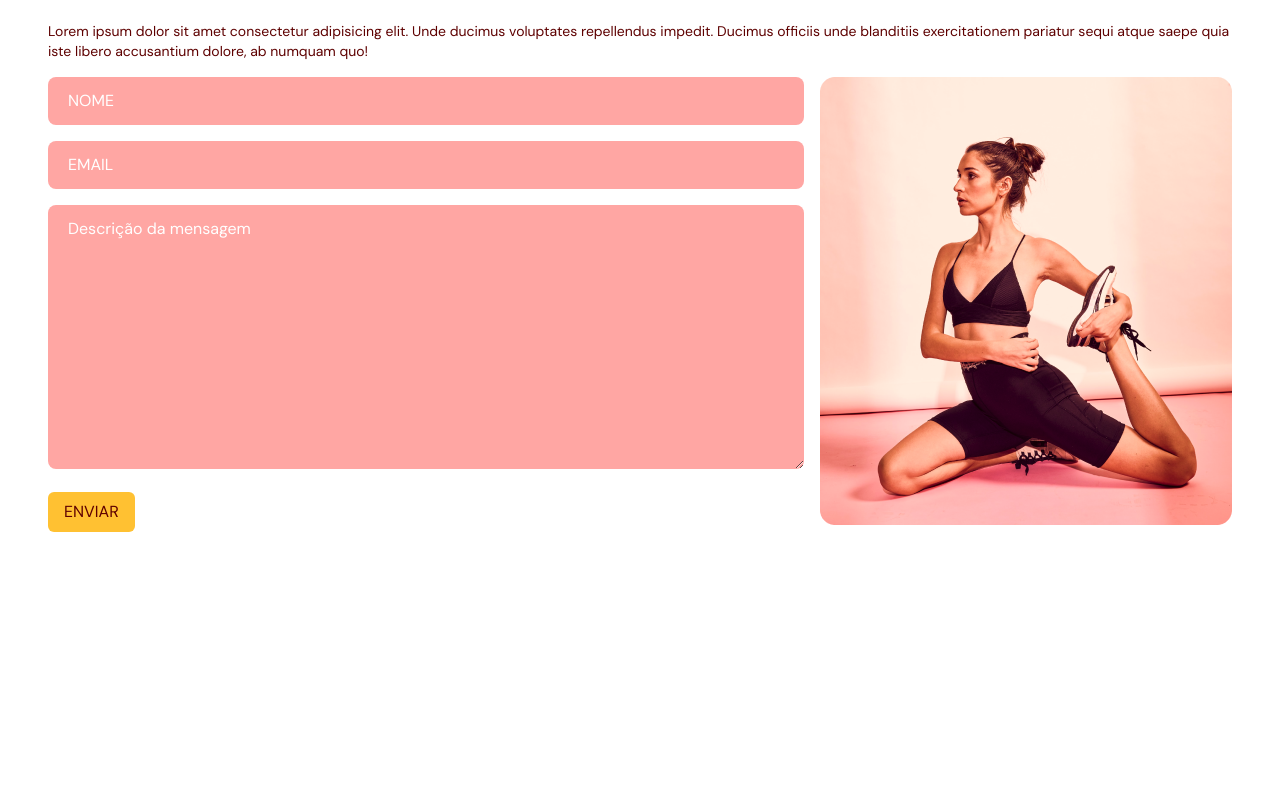
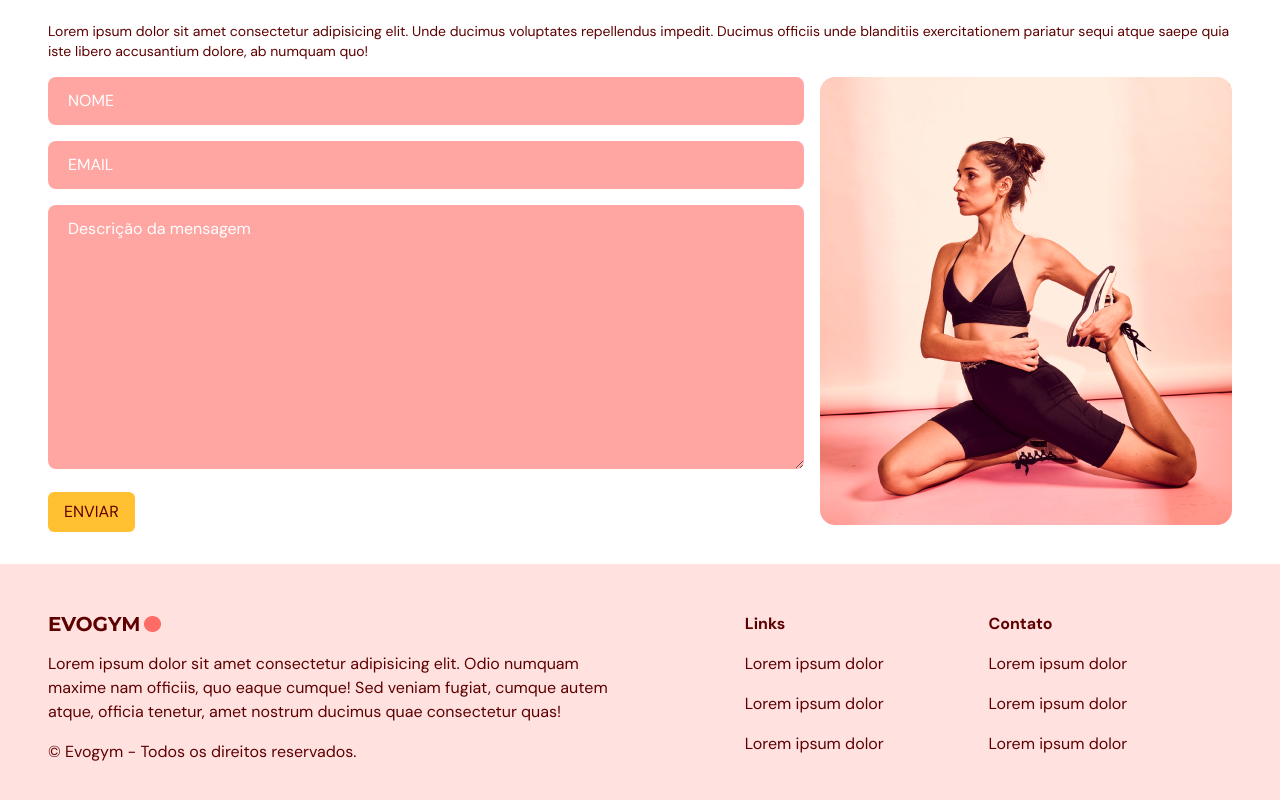
Before and after one commit to Luiz-F-Souza/be-fit, a React (Vite) app: page / in a window 1280 px wide. Shown: the part 2738-3538 px from the top of the page. Before the commit the page ends 3286 px from the top, so only its background shows below. Built offline with nearby package versions, Linux system fonts and the light colour scheme.

Commit message:
footer completo

```diff
--- a/src/App.tsx
+++ b/src/App.tsx
@@ -1,6 +1,7 @@
 import { Navbar } from "./components/navbar/Navbar"
 import { Benefits } from "./scenes/benefits/Benefits"
 import { ContactUs } from "./scenes/contact-us/ContactUs"
+import { Footer } from "./scenes/footer/Footer"
 import { Home } from "./scenes/home/Home"
 import { OurClasses } from "./scenes/our-classes/OurClasses"
 
@@ -30,6 +31,7 @@ function App() {
         <ContactUs />
       </main>
 
+      <Footer />
 
     </div>
   )
--- /dev/null
+++ b/src/scenes/footer/Footer.tsx
@@ -0,0 +1,61 @@
+import Logo from '../../assets/Logo.png'
+
+function Footer(){
+
+  return(
+    <footer className='flex flex-col sm:flex-row bg-primary-100 p-12 justify-between'>
+
+      <section className='sm:w-2/4'>
+        <img src={Logo} className="mb-4" />
+
+        <p className="mb-4">
+          Lorem ipsum dolor sit amet consectetur adipisicing elit. Odio numquam maxime nam officiis, quo eaque cumque! Sed veniam fugiat, cumque autem atque, officia tenetur, amet nostrum ducimus quae consectetur quas!
+        </p>
+
+        <p className="mb-4">&#169; Evogym  - Todos os direitos reservados.</p>
+      </section>
+
+      <section>
+        <h4 className='font-bold mb-4'>Links</h4>
+
+        <ul>
+          <li className='mb-4'>
+            Lorem ipsum dolor
+          </li>
+
+          <li className='mb-4'>
+            Lorem ipsum dolor
+          </li>
+
+          <li className='mb-4'>
+            Lorem ipsum dolor
+          </li>
+        </ul>
+      </section>
+
+      <section>
+        <h4 className='font-bold mb-4'>Contato</h4>
+
+        <ul>
+          <li className='mb-4'>
+            Lorem ipsum dolor
+          </li>
+
+          <li className='mb-4'>
+            Lorem ipsum dolor
+          </li>
+
+          <li className='mb-4'>
+            Lorem ipsum dolor
+          </li>
+        </ul>
+      </section>
+
+      <section>
+
+      </section>
+    </footer>
+  )
+}
+
+export { Footer }
```
